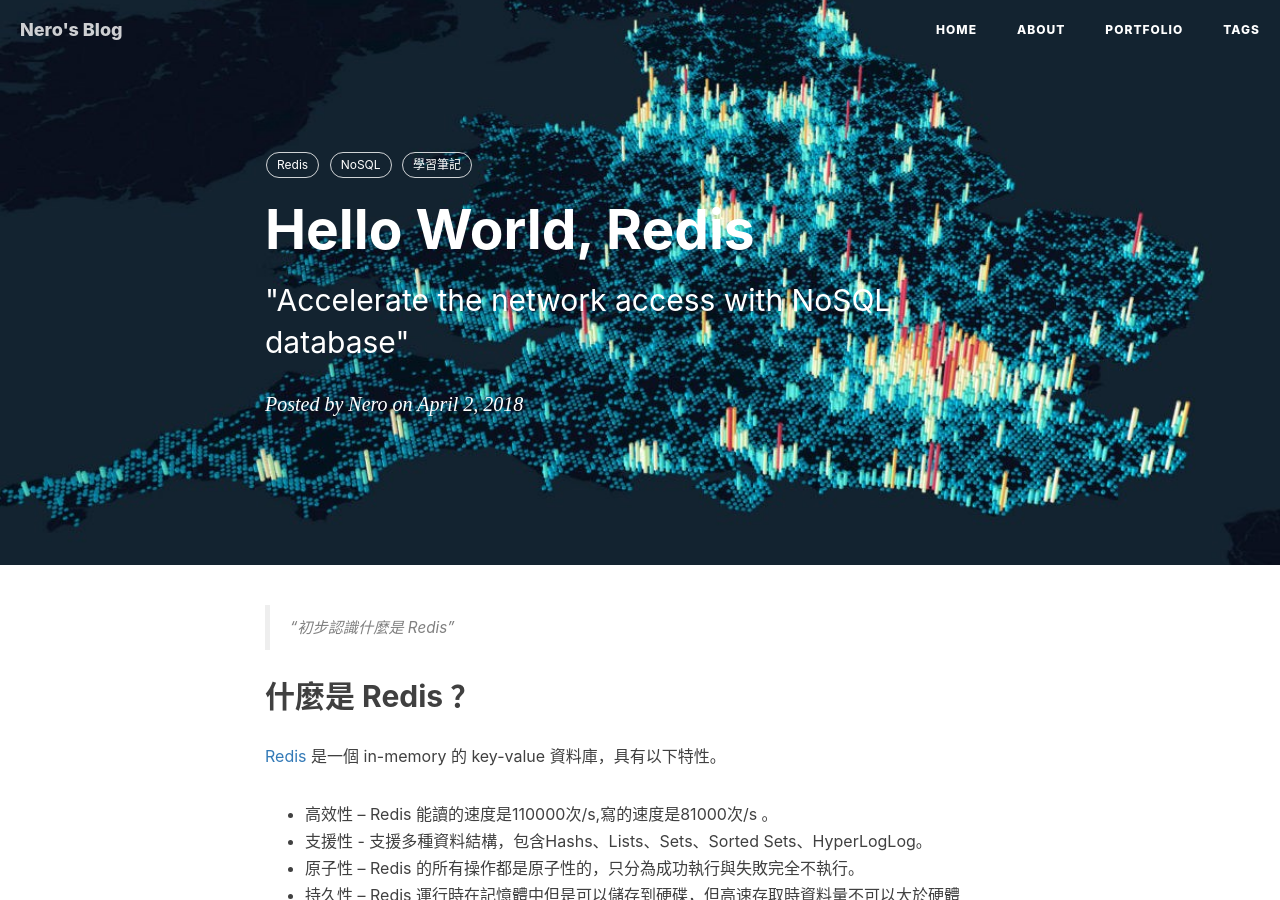
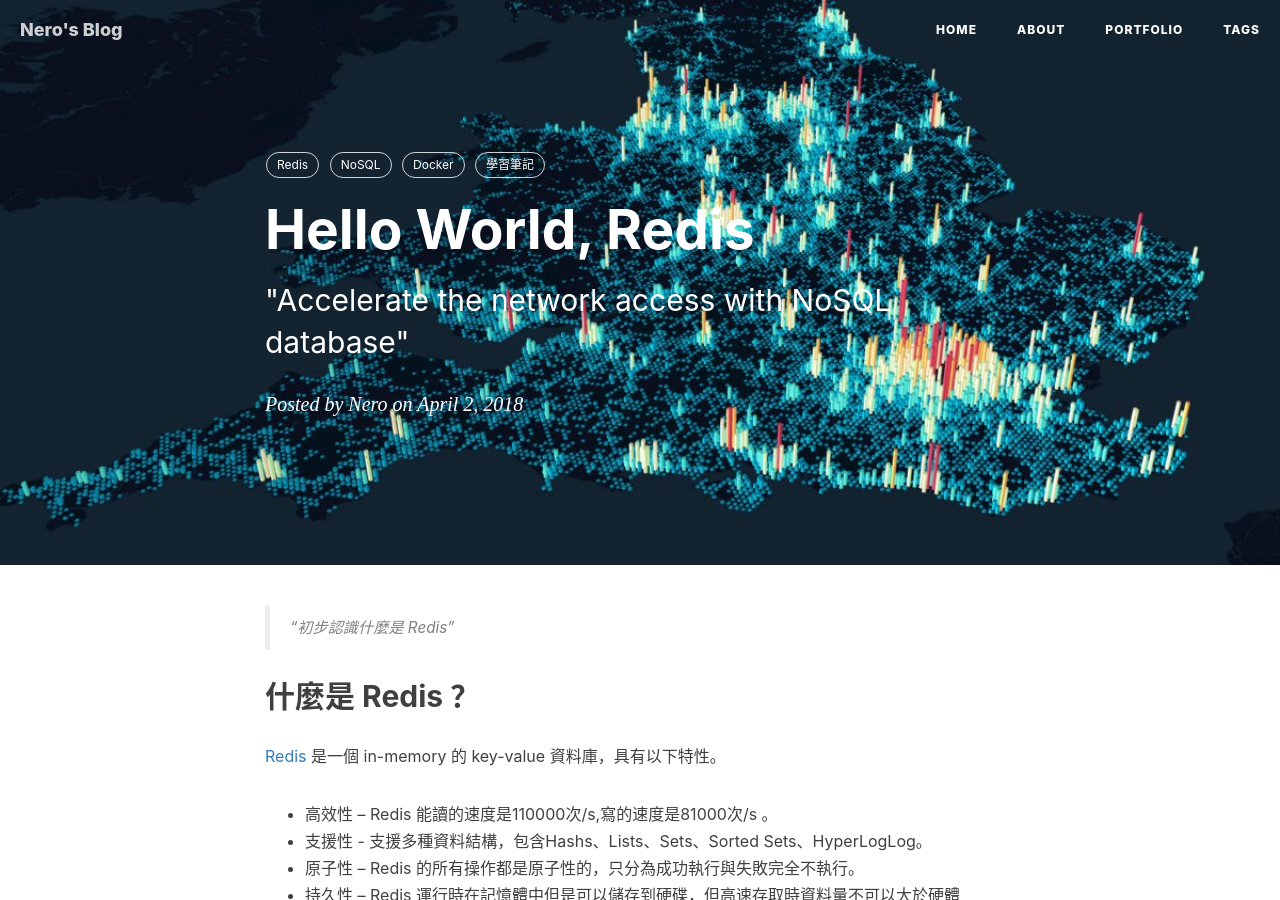
Before and after one commit to NeroCube/nerocube.github.io, a Jekyll site: the page built from _posts/2018-04-02-hello-world-redis.md, in a window 1280 px wide and 900 px high. Built offline with Jekyll 4.4.1, drawn with Linux system fonts in a browser that asks for light colours; nearby versions of some CDN libraries; comment, search, counter and statistics services are not loaded.

Commit message:
Update 2018-04-02-hello-world-redis.md
add docker tag

```diff
--- a/_posts/2018-04-02-hello-world-redis.md
+++ b/_posts/2018-04-02-hello-world-redis.md
@@ -8,6 +8,7 @@ header-img: "img/post-bg-data visualization.jpg"
 tags:
     - Redis
     - NoSQL
+    - Docker
     - 學習筆記
 ---
 > “初步認識什麼是 Redis”
```
